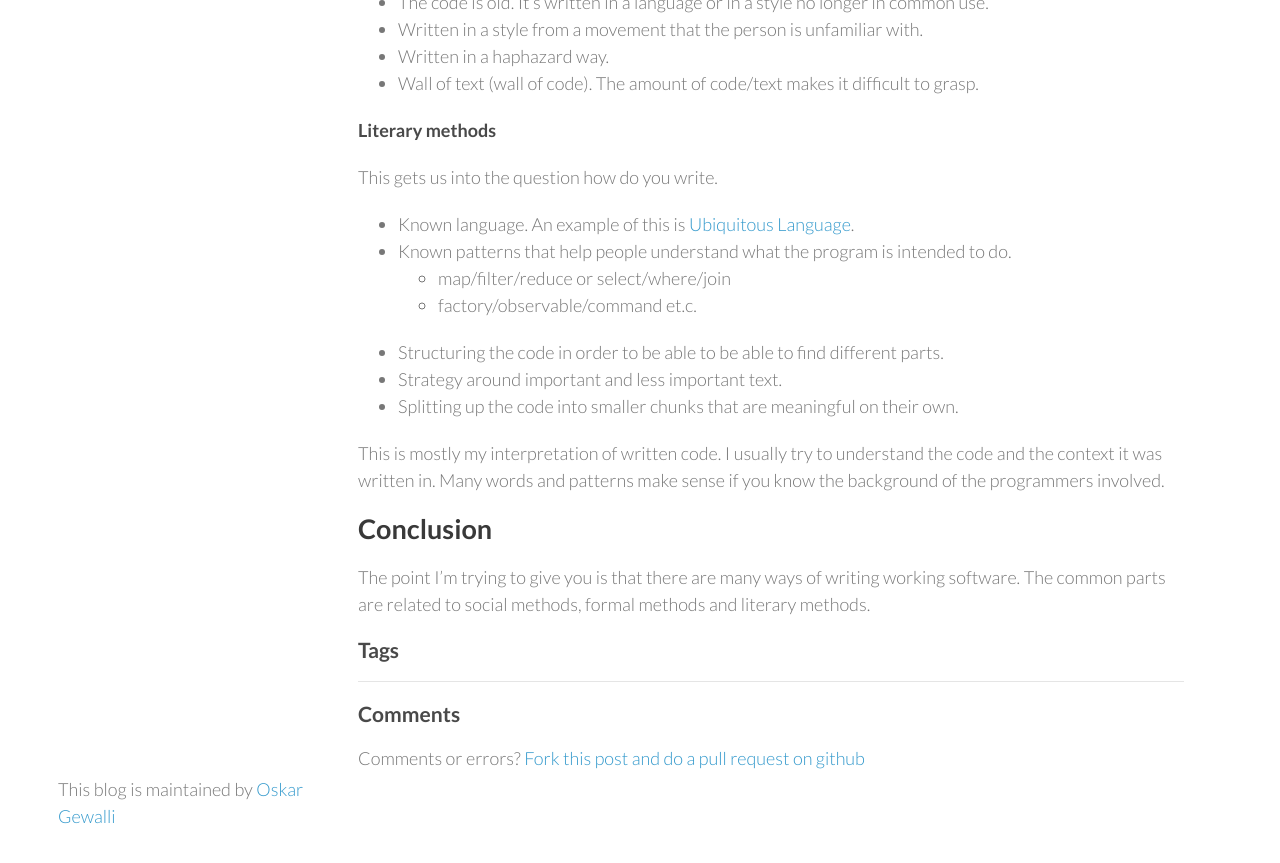
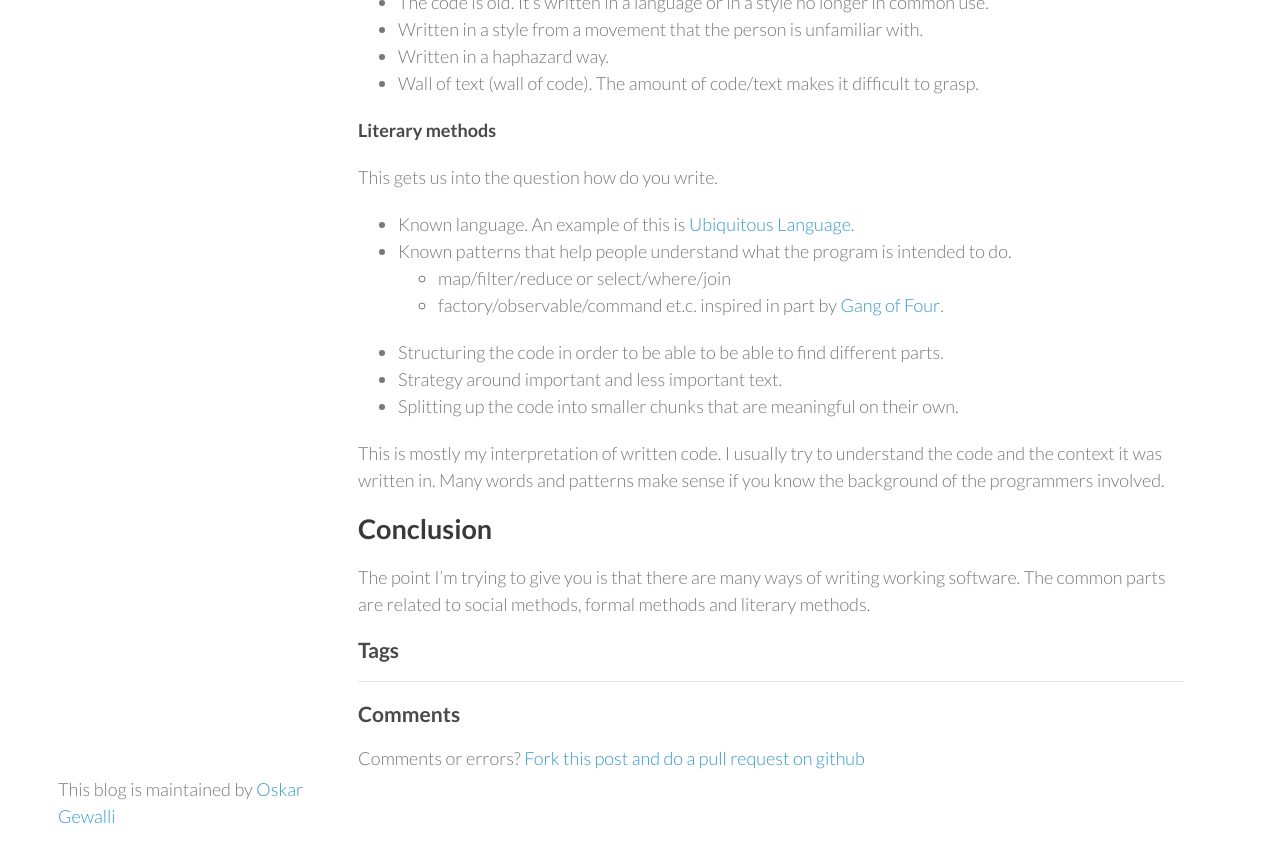
Before and after one commit to wallymathieu/assertfail, a Jekyll site: the page built from _posts/2022-09-26-Way-of-working-and-method.md, in a window 1280 px wide and 900 px high, scrolled down 2251 px. Shown: the top 863 px of the window. Built offline with Jekyll 4.4.1, drawn with Linux system fonts in a browser that asks for light colours; nearby versions of some CDN libraries.

Commit message:
Gang of Four

```diff
--- a/_posts/2022-09-26-Way-of-working-and-method.md
+++ b/_posts/2022-09-26-Way-of-working-and-method.md
@@ -77,7 +77,7 @@ This gets us into the question how do you write.
 - Known language. An example of this is [Ubiquitous Language](https://martinfowler.com/bliki/UbiquitousLanguage.html).
 - Known patterns that help people understand what the program is intended to do.
   - map/filter/reduce or select/where/join
-  - factory/observable/command et.c.
+  - factory/observable/command et.c. inspired in part by [Gang of Four](https://martinfowler.com/bliki/GangOfFour.html).
 - Structuring the code in order to be able to be able to find different parts.
 - Strategy around important and less important text.
 - Splitting up the code into smaller chunks that are meaningful on their own.
```
